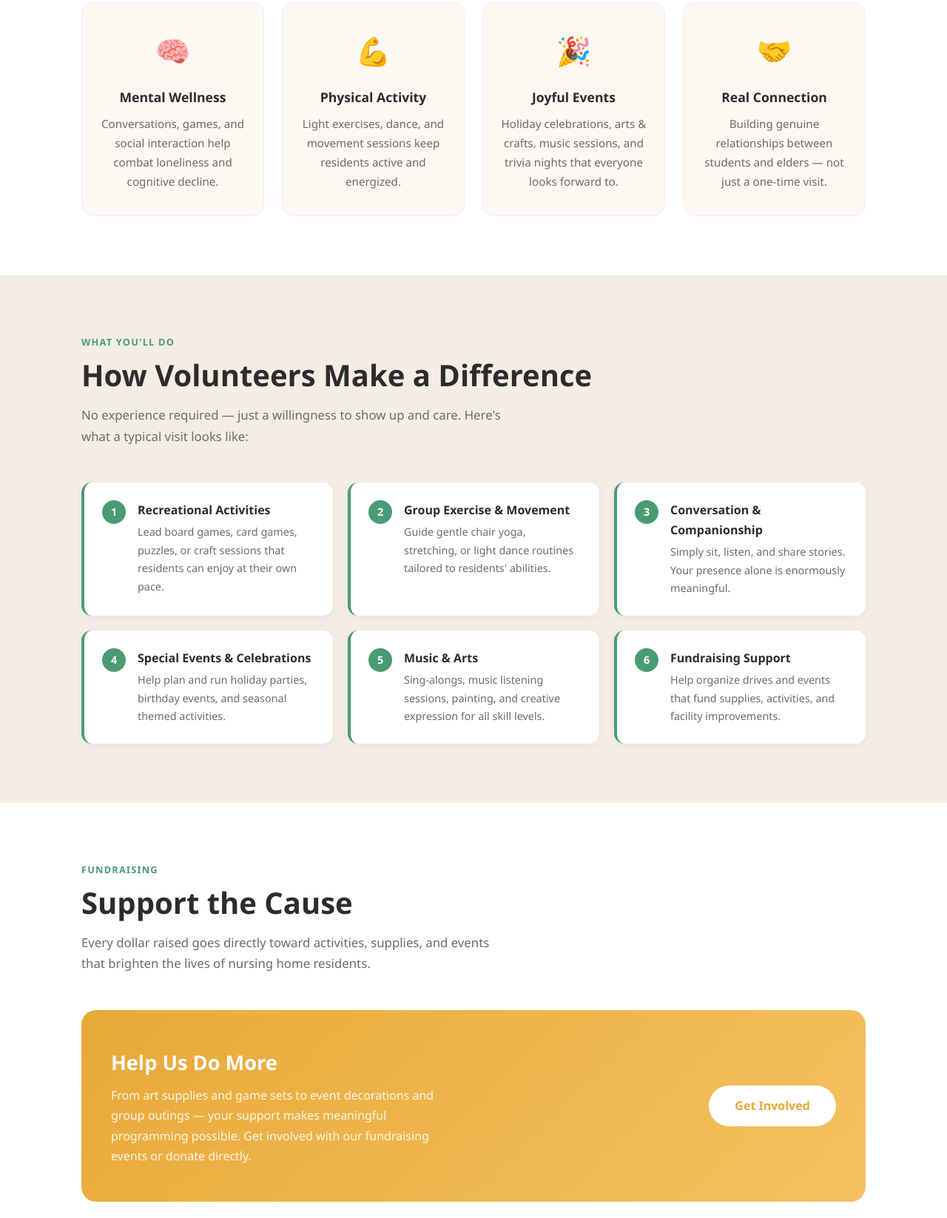
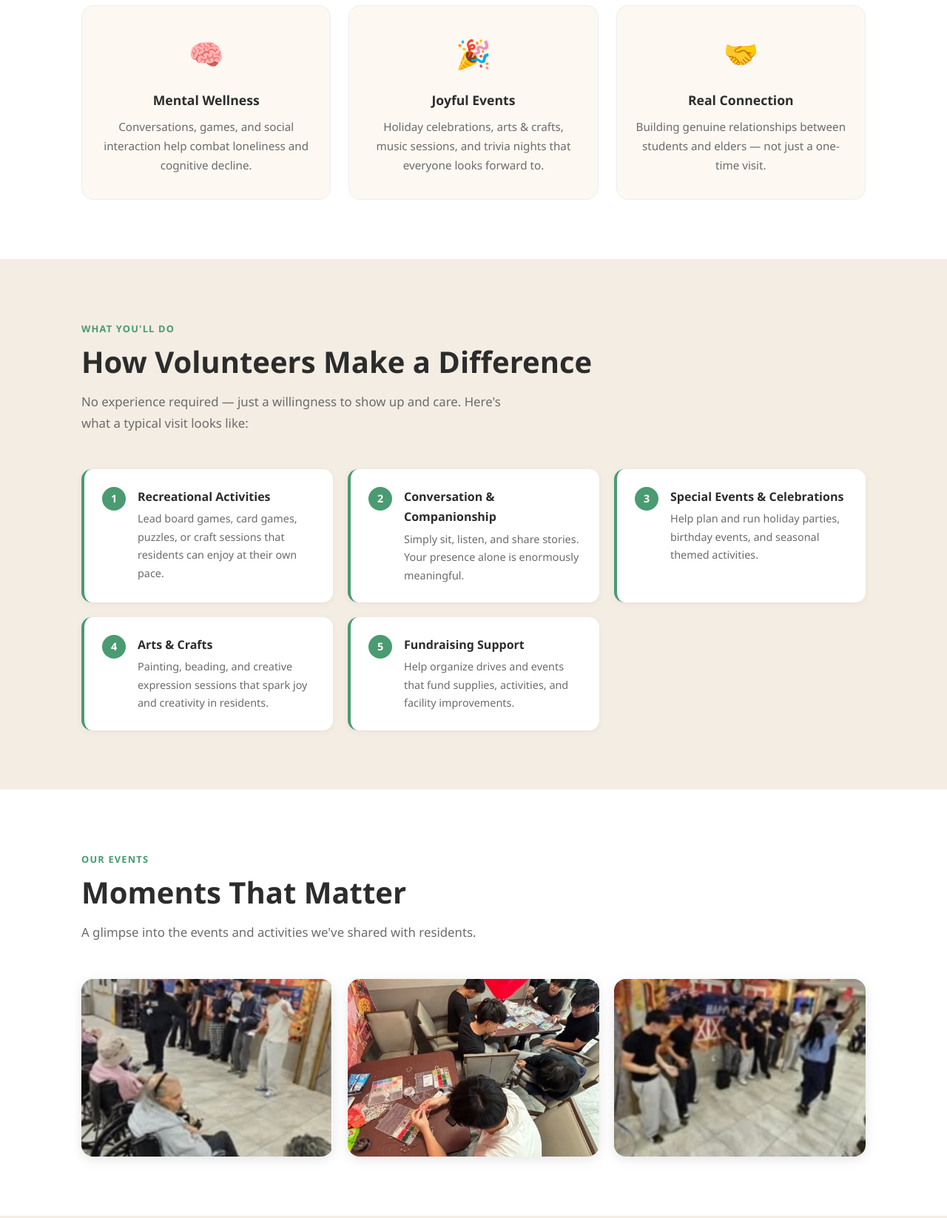
Before and after one commit to austinlu1/twogather2care, a plain HTML site: page index.html in a window 1280 px wide. Shown: the part 992-2638 px from the top of the page at 74% size. Drawn offline with Linux system fonts and the light colour scheme.

Commit message:
Add images and remove physical activity content

```diff
--- a/index.html
+++ b/index.html
@@ -1,4 +1,4 @@
-<DOCTYPE html>
+<!DOCTYPE html>
 <html lang="en">
 <head>
   <meta charset="UTF-8" />
@@ -41,10 +41,22 @@
     }
 
     .nav-logo {
+      display: flex;
+      align-items: center;
+      gap: .6rem;
+      text-decoration: none;
+    }
+
+    .nav-logo img {
+      height: 40px;
+      width: auto;
+      object-fit: contain;
+    }
+
+    .nav-logo span {
       font-size: 1.25rem;
       font-weight: 700;
       color: var(--green-dark);
-      text-decoration: none;
       letter-spacing: -.3px;
     }
 
@@ -214,8 +226,31 @@
     .volunteer-item h4 { font-weight: 700; margin-bottom: .25rem; }
     .volunteer-item p  { color: var(--gray); font-size: .9rem; }
 
+    /* ── GALLERY ── */
+    #gallery { background: white; }
+
+    .gallery-grid {
+      display: grid;
+      grid-template-columns: repeat(auto-fit, minmax(280px, 1fr));
+      gap: 1.25rem;
+    }
+
+    .gallery-grid img {
+      width: 100%;
+      height: 240px;
+      object-fit: cover;
+      border-radius: 16px;
+      box-shadow: 0 4px 16px rgba(0,0,0,.1);
+      transition: transform .2s, box-shadow .2s;
+    }
+
+    .gallery-grid img:hover {
+      transform: translateY(-4px);
+      box-shadow: 0 10px 28px rgba(0,0,0,.15);
+    }
+
     /* ── FUNDRAISING ── */
-    #fundraising { background: white; }
+    #fundraising { background: var(--light); }
 
     .fundraising-banner {
       background: linear-gradient(135deg, #e8a838, #f4c261);
@@ -240,7 +275,7 @@
     .btn-white { background: white; color: var(--gold); font-weight: 700; }
 
     /* ── GET INVOLVED ── */
-    #involved { background: var(--light); }
+    #involved { background: white; }
 
     .steps {
       display: flex;
@@ -251,7 +286,7 @@
 
     .step {
       flex: 1 1 220px;
-      background: white;
+      background: var(--cream);
       border-radius: 16px;
       padding: 2rem 1.5rem;
       position: relative;
@@ -356,10 +391,14 @@
 
   <!-- NAV -->
   <nav>
-    <a class="nav-logo" href="#hero">TwoGather2Care</a>
+    <a class="nav-logo" href="#hero">
+      <img src="TwoGather2Care.png" alt="TwoGather2Care logo" />
+      <span>TwoGather2Care</span>
+    </a>
     <ul class="nav-links">
       <li><a href="#mission">Mission</a></li>
       <li><a href="#volunteer">Volunteer</a></li>
+      <li><a href="#gallery">Gallery</a></li>
       <li><a href="#fundraising">Fundraising</a></li>
       <li><a href="#contact">Contact</a></li>
     </ul>
@@ -391,11 +430,6 @@
           <div class="icon">🧠</div>
           <h3>Mental Wellness</h3>
           <p>Conversations, games, and social interaction help combat loneliness and cognitive decline.</p>
-        </div>
-        <div class="mission-card">
-          <div class="icon">💪</div>
-          <h3>Physical Activity</h3>
-          <p>Light exercises, dance, and movement sessions keep residents active and energized.</p>
         </div>
         <div class="mission-card">
           <div class="icon">🎉</div>
@@ -431,38 +465,45 @@
         <div class="volunteer-item">
           <div class="num">2</div>
           <div>
-            <h4>Group Exercise & Movement</h4>
-            <p>Guide gentle chair yoga, stretching, or light dance routines tailored to residents' abilities.</p>
-          </div>
-        </div>
-        <div class="volunteer-item">
-          <div class="num">3</div>
-          <div>
             <h4>Conversation & Companionship</h4>
             <p>Simply sit, listen, and share stories. Your presence alone is enormously meaningful.</p>
           </div>
         </div>
         <div class="volunteer-item">
-          <div class="num">4</div>
+          <div class="num">3</div>
           <div>
             <h4>Special Events & Celebrations</h4>
             <p>Help plan and run holiday parties, birthday events, and seasonal themed activities.</p>
           </div>
         </div>
         <div class="volunteer-item">
-          <div class="num">5</div>
+          <div class="num">4</div>
           <div>
-            <h4>Music & Arts</h4>
-            <p>Sing-alongs, music listening sessions, painting, and creative expression for all skill levels.</p>
+            <h4>Arts & Crafts</h4>
+            <p>Painting, beading, and creative expression sessions that spark joy and creativity in residents.</p>
           </div>
         </div>
         <div class="volunteer-item">
-          <div class="num">6</div>
+          <div class="num">5</div>
           <div>
             <h4>Fundraising Support</h4>
             <p>Help organize drives and events that fund supplies, activities, and facility improvements.</p>
           </div>
         </div>
+      </div>
+    </div>
+  </section>
+
+  <!-- GALLERY -->
+  <section id="gallery">
+    <div class="container">
+      <span class="section-label">Our Events</span>
+      <h2>Moments That Matter</h2>
+      <p class="subtitle">A glimpse into the events and activities we've shared with residents.</p>
+      <div class="gallery-grid">
+        <img src="event.png" alt="TwoGather2Care event" />
+        <img src="beads.png" alt="Beading activity with residents" />
+        <img src="dance.webp" alt="Dance event with residents" />
       </div>
     </div>
   </section>
@@ -480,9 +521,9 @@
         <div>
           <h3>Help Us Do More</h3>
           <p>
-            From art supplies and game sets to event decorations and group outings —
+            From art supplies and game sets to event decorations —
             your support makes meaningful programming possible. Get involved with our
-            fundraising events or donate directly.
+            fundraising events or reach out to donate directly.
           </p>
         </div>
         <a href="mailto:twogather2care@gmail.com" class="btn btn-white">Get Involved</a>
@@ -505,7 +546,7 @@
         </div>
         <div class="step">
           <h4>Get Oriented</h4>
-          <p>Attend a short orientation to learn about our nursing home partners, expectations, and safety guidelines.</p>
+          <p>Attend a short orientation to learn about our nursing home partners, expectations, and guidelines.</p>
         </div>
         <div class="step">
           <h4>Schedule a Visit</h4>
```
Also changed, not shown: TwoGather2Care.png (added), beads.png (added), dance.webp (added), event.png (added), 1 other file.
